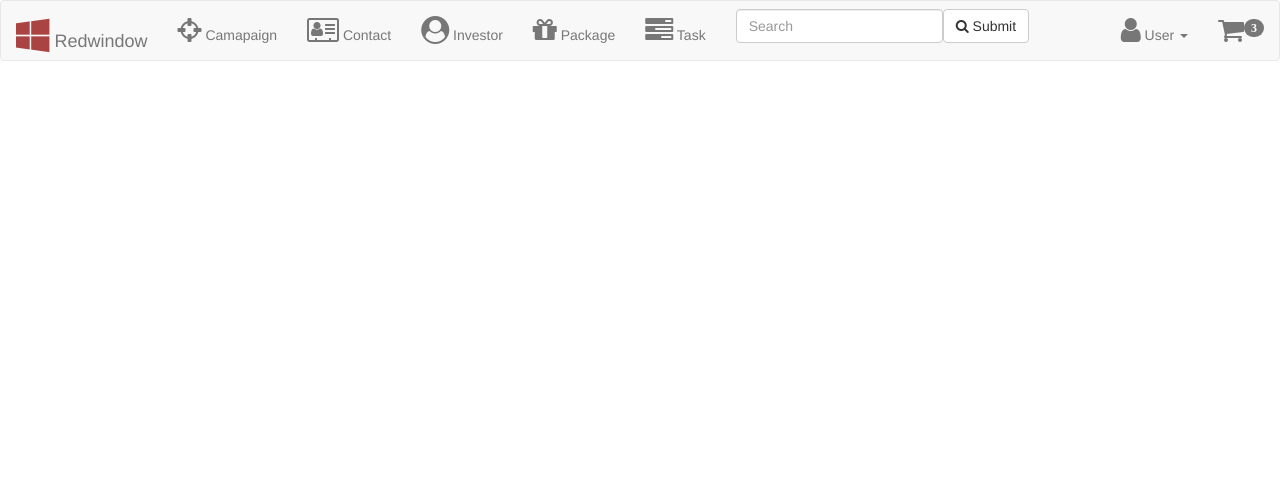
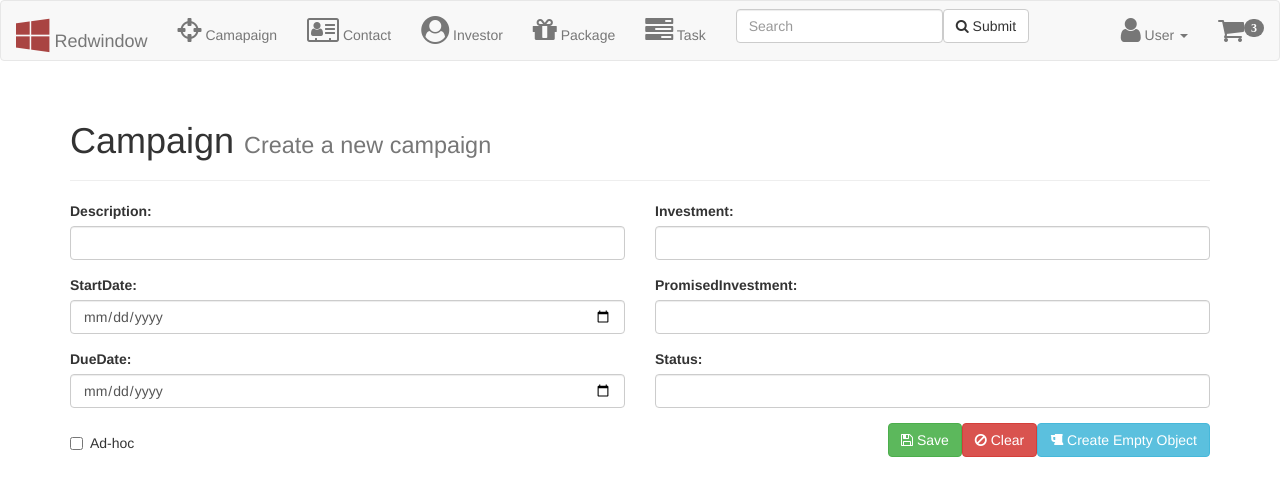
Before and after one commit to victorjpe/ng2-stumble, an Angular app: page /campaign-add in a window 1280 px wide. Before the commit this address led to /. Shown: the top 496 px of the page. Built offline with nearby package versions, Linux system fonts and the light colour scheme.

Commit message:
Add campaign-form (#31)

```diff
--- a/src/app/app.module.ts
+++ b/src/app/app.module.ts
@@ -13,6 +13,7 @@ import { CampaignListComponent } from './campaign/campaign-list/campaign-list.co
 import { CampaignPageComponent } from './campaign/campaign-page/campaign-page.component';
 import { CampaignService } from './shared/service/campaign.service';
 import { CampaignDetailComponent } from './campaign/campaign-detail/campaign-detail.component';
+import { CampaignFormComponent } from './campaign/campaign-form/campaign-form.component';
 
 
 
@@ -22,7 +23,8 @@ import { CampaignDetailComponent } from './campaign/campaign-detail/campaign-det
     DashboardComponent,
     CampaignListComponent,
     CampaignPageComponent,
-    CampaignDetailComponent
+    CampaignDetailComponent,
+    CampaignFormComponent
 ],
   imports: [
     BrowserModule,
--- /dev/null
+++ b/src/app/campaign/campaign-form/campaign-form.component.html
@@ -0,0 +1,66 @@
+<div class="page-header" *ngIf="editMode">
+  <h1>Campaign
+    <small> {{ campaign.description }}</small>
+  </h1>
+</div>
+<div class="page-header" *ngIf="!editMode">
+  <h1>Campaign
+    <small> Create a new campaign</small>
+  </h1>
+</div>
+<div class="row">
+  <section class="col-xs-12 col-sm-12 col-md-6 col-lg-6">
+    <div class="form-group">
+      <label for="inputDescription" class="control-label">Description:</label>
+      <div class="">
+        <input type="text" name="Description" id="inputDescription" class="form-control" [(ngModel)]="campaign.description"
+          required> </div>
+    </div>
+    <div class="form-group">
+      <label for="inputStartDate" class=" control-label">StartDate:</label>
+      <div class="">
+        <input type="date" name="StartDate" id="inputStartDate" class="form-control" [(ngModel)]="campaign.startDate" required> </div>
+    </div>
+    <div class="form-group">
+      <label for="inputDueDate" class=" control-label">DueDate:</label>
+      <div class="">
+        <input type="date" name="DueDate" id="inputDueDate" class="form-control" [(ngModel)]="campaign.dueDate" required> </div>
+    </div>
+  </section>
+  <section class="col-xs-12 col-sm-12 col-md-6 col-lg-6">
+    <div class="form-group">
+      <label for="inputInvestment" class="control-label">Investment:</label>
+      <div class="">
+        <input type="text" name="Investment" id="inputInvestment" class="form-control" [(ngModel)]="campaign.investment" required> </div>
+    </div>
+    <div class="form-group">
+      <label for="inputPromisedInvestment" class="control-label">PromisedInvestment:</label>
+      <div class="">
+        <input type="text" name="PromisedInvestment" id="inputPromisedInvestment" class="form-control" [(ngModel)]="campaign.promisedInvestment"
+          required> </div>
+    </div>
+    <div class="form-group">
+      <label for="inputStatus" class="control-label">Status:</label>
+      <div class="">
+        <input type="text" name="Status" id="inputStatus" class="form-control" [ngModel]="campaign.status" required> </div>
+    </div>
+  </section>
+  <section class="col-xs-12 col-sm-12 col-md-6 col-lg-6">
+    <div class="form-group">
+      <div class="checkbox">
+        <label>
+          <input type="checkbox" [(ngModel)]="campaign.adhoc"> Ad-hoc </label>
+      </div>
+    </div>
+  </section>
+  <section class="col-xs-12 col-sm-12 col-md-6 col-lg-6">
+    <div class=" pull-right">
+      <button type="button" class="btn btn-success" (click)="saveCampaign()">
+        <i class="fa fa-floppy-o"></i> Save</button>
+      <button type="button" class="btn btn-danger">
+        <i class="fa fa-ban"></i> Clear</button>
+      <button type="button" class="btn btn-info" (click)="createEmptyCampaign()">
+        <i class="fa fa-beer"></i> Create Empty Object</button>
+    </div>
+  </section>
+</div>
--- /dev/null
+++ b/src/app/campaign/campaign-form/campaign-form.component.ts
@@ -0,0 +1,69 @@
+import { Component, OnInit } from '@angular/core';
+import { Campaign } from '../../shared/model/campaign.model';
+import { CampaignService } from '../../shared/service/campaign.service';
+import { ActivatedRoute, Route, Params, Router } from '@angular/router';
+
+@Component({
+  selector: 'app-campaign-form',
+  templateUrl: './campaign-form.component.html',
+  styleUrls: ['./campaign-form.component.css']
+})
+export class CampaignFormComponent implements OnInit {
+  private campaign: Campaign = new Campaign();
+  private editMode: boolean = null;
+
+  constructor(
+    private route: ActivatedRoute,
+    private router: Router,
+    private campaignService: CampaignService
+  ) { }
+
+  ngOnInit() {
+    /**
+     * Use this method if the component is to remain same and the id(route parameter) is
+     * going to vary a lot. THIS IS VERY IMPORTANT
+     * DO NOT REMOVE
+     */
+    // this.route.params.switchMap((params: Params) => this.campaignService.getCampaign(params['id']))
+    //   .subscribe(campaign => {
+    //     this.campaign = campaign;
+    //   })
+
+    let campaignId = this.route.snapshot.params['id'];
+    this.editMode = !!campaignId;
+    if (this.editMode)
+      this.getCampaign(campaignId);
+  }
+
+  getCampaign(campaignId) {
+    this.campaignService.getCampaign(campaignId)
+      .subscribe(c => {
+        this.campaign = c;
+      })
+  }
+
+  saveCampaign() {
+    this.formatData();
+    this.campaignService.saveCampaign(this.campaign)
+      .subscribe(c => console.log('> campaign saved', c), error => console.log('> error', error));
+    this.router.navigateByUrl('/campaign');
+  }
+
+  formatData() {
+    this.campaign.status = this.campaign.status || 'ONGOING';
+  }
+
+  createEmptyCampaign() {
+    this.campaign = {
+      "startDate": "2016-12-17T00:00:00.000Z",
+      "dueDate": (new Date(2016, 11, 31)).toDateString(),
+      "promisedInvestment": 10000,
+      "investment": 0,
+      "adhoc": false,
+      "description": "Sample",
+      "status": "ONGOING",
+      id: null
+    };
+  }
+
+}
--- a/src/app/campaign/index.ts
+++ b/src/app/campaign/index.ts
@@ -1,3 +1,4 @@
 export * from './campaign-detail/campaign-detail.component';
 export * from './campaign-page/campaign-page.component';
 export * from './campaign-list/campaign-list.component';
+export * from './campaign-form/campaign-form.component';
```
Also changed, not shown: src/app/app.routing.ts (+3 -7 lines), src/app/campaign/campaign-form/campaign-form.component.css (added), 1 other file (tests, documents, lock files or other folders).
